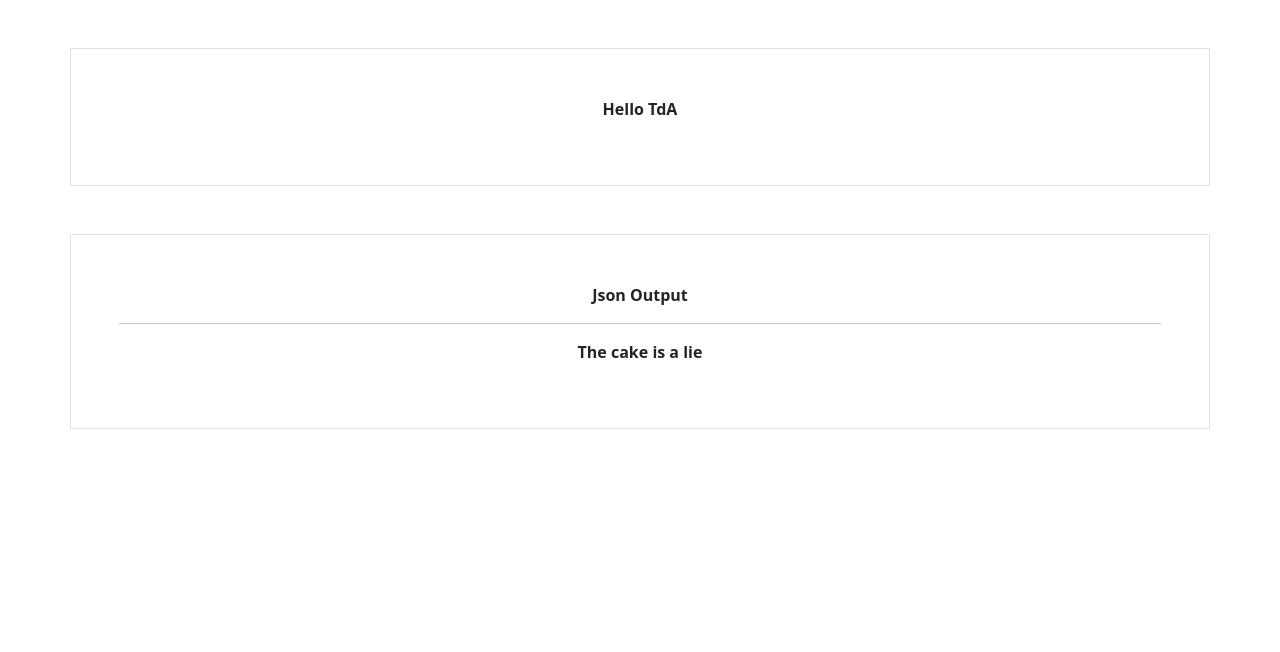
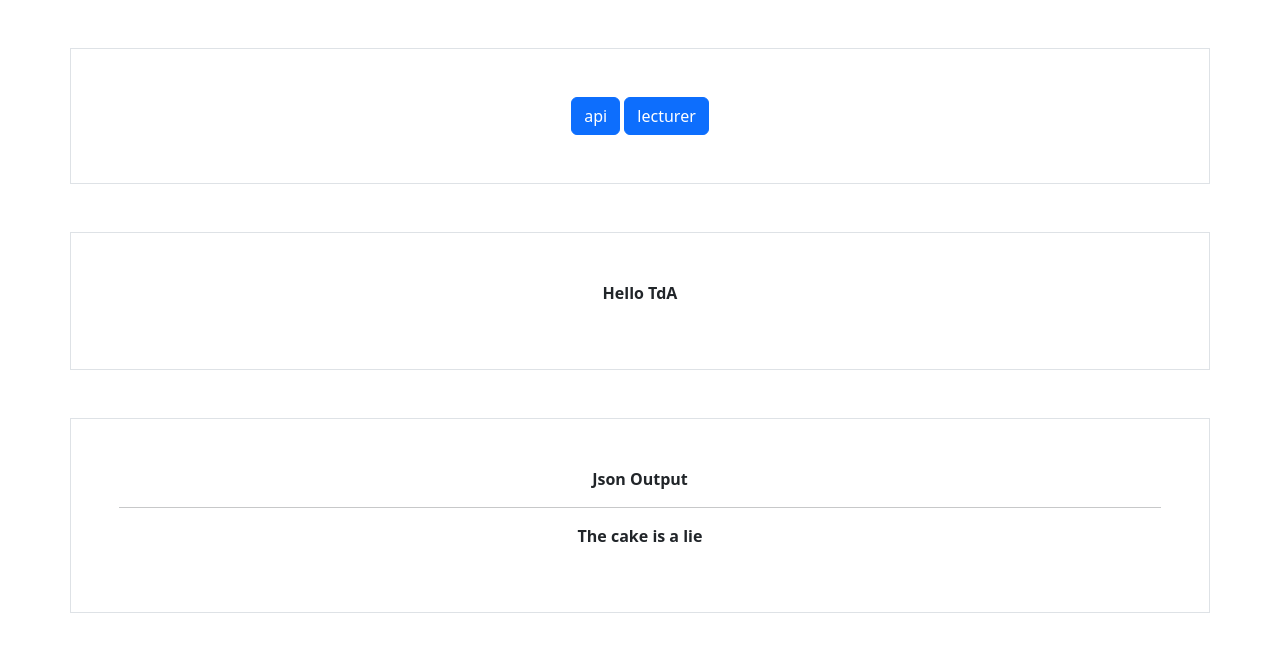
Before and after one commit to Brunobrno/TdA24-Spasitele-Djanga, a Django app: page / in a window 1280 px wide. Shown: the top 652 px of the page. Run offline with Django 4.2, Linux system fonts and the light colour scheme; some libraries are stand-ins or nearby versions.

Commit message:
změny v js

```diff
--- a/globalstatic/javascript/lecturer_json.js
+++ b/globalstatic/javascript/lecturer_json.js
@@ -4,9 +4,7 @@ function json_lecturer_load(){
     fetch(jsonFile)
       .then(response => response.json())//.then je operace která čeká na slib (zrovna tady je response.json)
       .then(data => {
-
-        document.getElementById("json-content").innerHTML = String(data.secret);
-
+        document.getElementById("test").innerHTML = String(data.location);
       })
   }
 
--- a/info_app/templates/info_index.html
+++ b/info_app/templates/info_index.html
@@ -14,13 +14,18 @@
 
 <body>
     <div class="container p-5 my-5 border text-center fw-bold">
+
+      <a href="/api" type="button" class="btn btn-primary">api</a>
+      <a href="/lecturer" type="button" class="btn btn-primary">lecturer</a>
+    </div>
+    <div class="container p-5 my-5 border text-center fw-bold">
         <p>Hello TdA</p>
     </div>
     <div class="container p-5 my-5 border text-center fw-bold">
       <p><b>Json Output</b></p>
       <hr>
       <p id="json-content"></p>
-  </div>
+    </div>
     <script type="text/javascript" src="{% static 'javascript/display_json.js' %}" input-json="{% static 'jsonFiles/cake.json' %}"></script>
 </body>
 
--- a/info_app/urls.py
+++ b/info_app/urls.py
@@ -1,8 +1,10 @@
 from django.urls import path
 from . import views
 from api_app.views import load_api
+from vizitka.views import load_vizitka
 
 urlpatterns = [
     path('', views.load_info, name='index'),
     path('api/', load_api, name='api'),
+    path('lecturer/', load_vizitka, name='index'),
 ]
--- a/info_app/views.py
+++ b/info_app/views.py
@@ -6,3 +6,8 @@ from django.http import HttpResponse
 def load_info(request):
     template = loader.get_template('info_index.html')
     return HttpResponse(template.render())
+
+'''
+def lecturer (request):
+    return redirect()
+'''
--- a/vizitka/templates/vizitka.html
+++ b/vizitka/templates/vizitka.html
@@ -22,9 +22,10 @@
         <div class="custom-border">
             <div class="lecturer">
             Border ve kterem bude info
+            <p id="test"></p>
             </div>
         </div>
     </div>
-    <script type="text/javascript" src="{% static 'javascript/display_json.js' %}" input-json="{% static 'jsonFiles/lecturer.json' %}"></script>
+    <script type="text/javascript" src="{% static 'javascript/lecturer_json.js' %}" input-json="{% static 'jsonFiles/lecturer.json' %}"></script>
 </body>
 </html>
--- a/vizitka/urls.py
+++ b/vizitka/urls.py
@@ -3,6 +3,6 @@ from . import views
 from api_app.views import load_api
 
 urlpatterns = [
-    path('', views.load_vizitka, name='index'),
+    path('lecturer/', views.load_vizitka, name='index'),
     path('api/', load_api, name='api'),
 ]
```
Also changed, not shown: vizitka/views.py (+5 -3 lines).
